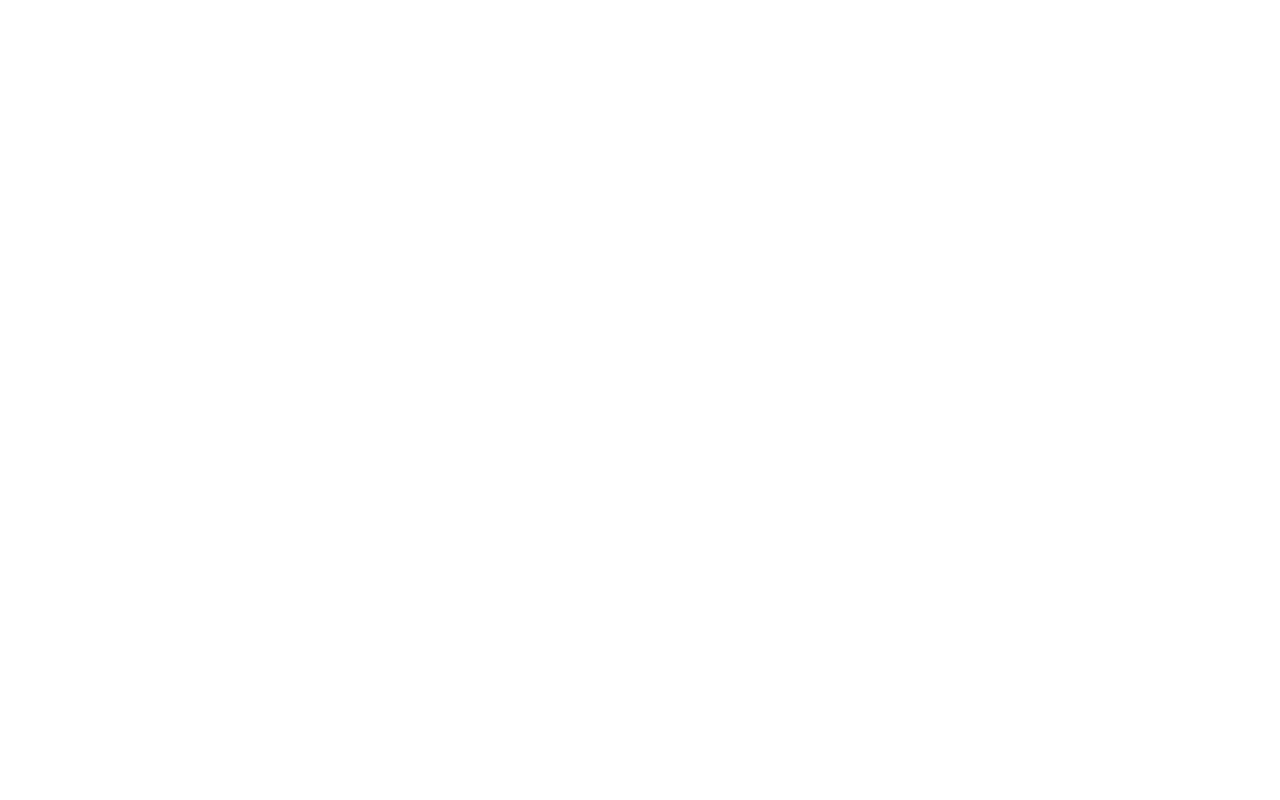
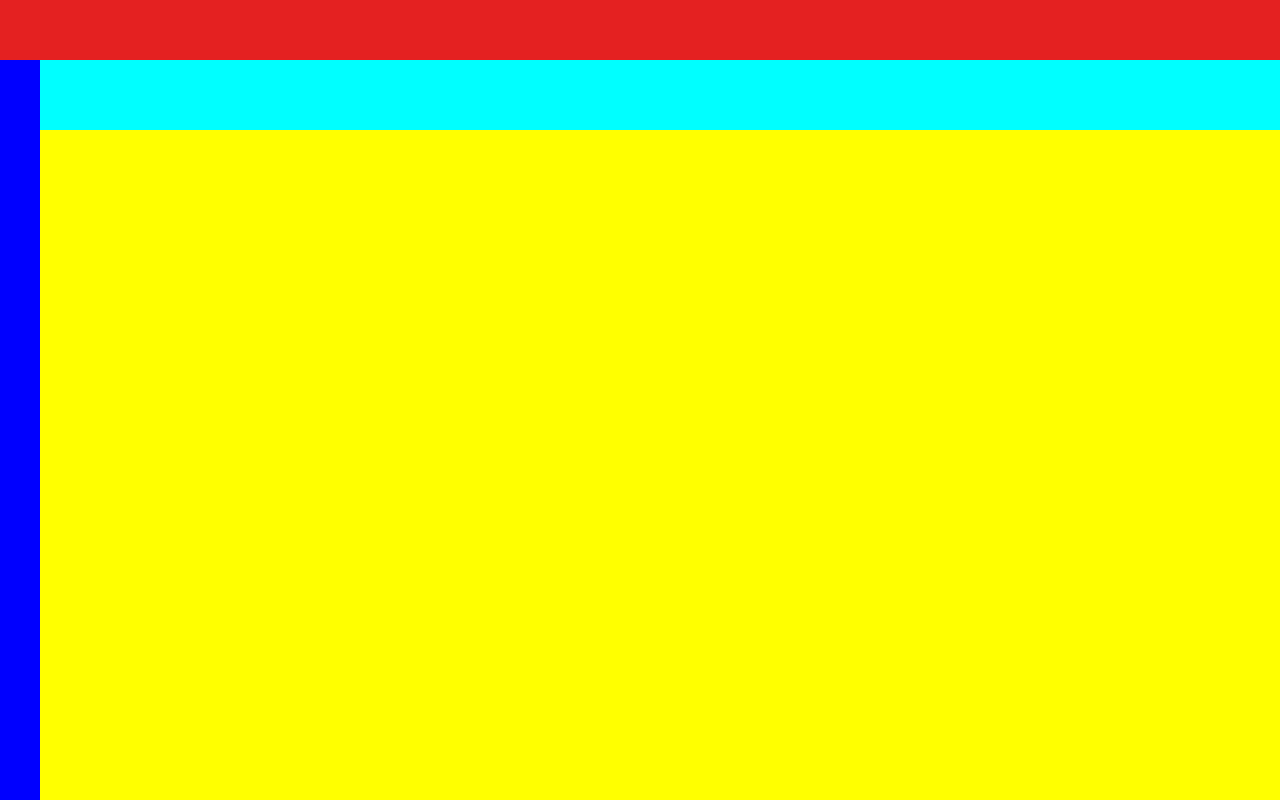
Before and after one commit to Saraesp/html-css-bootstrap-dashboard, a plain HTML site: page index.html in a window 1280 px wide. Drawn offline with Linux system fonts and the light colour scheme.

Commit message:
struttura a blocchi della pagina

```diff
--- a/css/style.css
+++ b/css/style.css
@@ -4,6 +4,30 @@
     box-sizing: border-box;
 }
 
+.container{
+    width: 100vw;
+    height: calc(100vh - 60px);
+    display: flex;
+}
+
 header{
-    background-color: black;
+    background-color: rgb(228, 33, 33);
+    height: 60px;
 }
+
+main{
+    background-color: yellow;
+    height: 100%;
+}
+
+main .sidebar{
+    width: 40px;
+    height: 100%;
+    background-color: blue;
+}
+
+main .topbar{
+    width: calc(100% - 40px);
+    height: 70px;
+    background-color: aqua;
+}
--- a/index.html
+++ b/index.html
@@ -11,6 +11,15 @@
     <header>
 
     </header>
-    <main></main>
+    <main>
+        <div class="container">
+            <div class="sidebar">
+
+            </div>
+            <div class="topbar">
+
+            </div>
+        </div>
+    </main>
 </body>
 </html>
```
Also changed, not shown: 1 other file.
